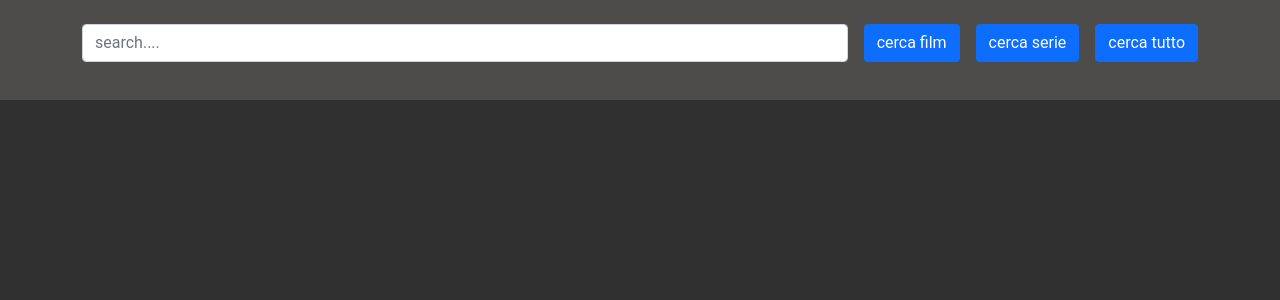
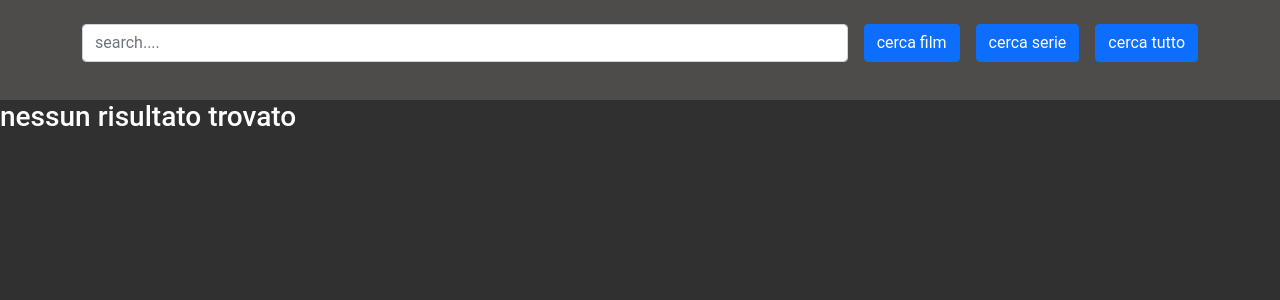
Before and after one commit to merlino79/vue-bool-fix, a Vue app: page / in a window 1280 px wide. Shown: the top 300 px of the page. Built offline with nearby package versions, Linux system fonts and the light colour scheme.

Commit message:
commenti

```diff
--- a/src/App.vue
+++ b/src/App.vue
@@ -1,9 +1,12 @@
 <template>
   <div id="app">
-
+    <!-- emit header -->
     <Header
     @startSearch="startSearch"
     />
+    <h3 v-if="results.movie.length === 0 && results.tv.length === 0 ">
+      nessun risultato trovato
+    </h3>
 
     <Main v-if="results.movie.length > 0" type="movie" :list="results.movie" />
     <Main v-if="results.tv.length > 0" type="tv" :list="results.tv" />
@@ -32,6 +35,7 @@ export default {
     return{
         apiUrl: 'https://api.themoviedb.org/3/search/',
         apiKey: '1b3eb153fce73eb6b953f7d515b2dc1d',
+        //nel mio oggetto memorizzo le due ricerche..
         results:{
           'movie':[],
           'tv':[],
@@ -41,11 +45,11 @@ export default {
   },
 
   methods:{
-
+    //lancio la ricerca
     startSearch(obj){
       //console.log(obj);
       this.resetResults();
-
+        //resetto le ricerche salvate e se cerca tutto fa le due chiamate
       if(obj.type === 'all'){
         this.getAPI(obj.text, 'movie');
         this.getAPI(obj.text, 'tv');
@@ -56,10 +60,11 @@ export default {
     },
 
     resetResults(){
+      //memorizzo le ricerche in un array
       this.results.movie = [];
       this.results.tv = [];
     },
-
+    //getApi funzione chiamata axios
     getAPI(query, type){
 
       if(query !== ''){ //controllo della chiamata avviene solo se premo il pulsante
@@ -73,6 +78,8 @@ export default {
 
       })
       .then(res => {
+
+        // in base al tipo di ricerca salvo il dato nell'array dell'oggetto results
         this.results[type] = res.data.results;
         console.log(res.data);
       })
```
